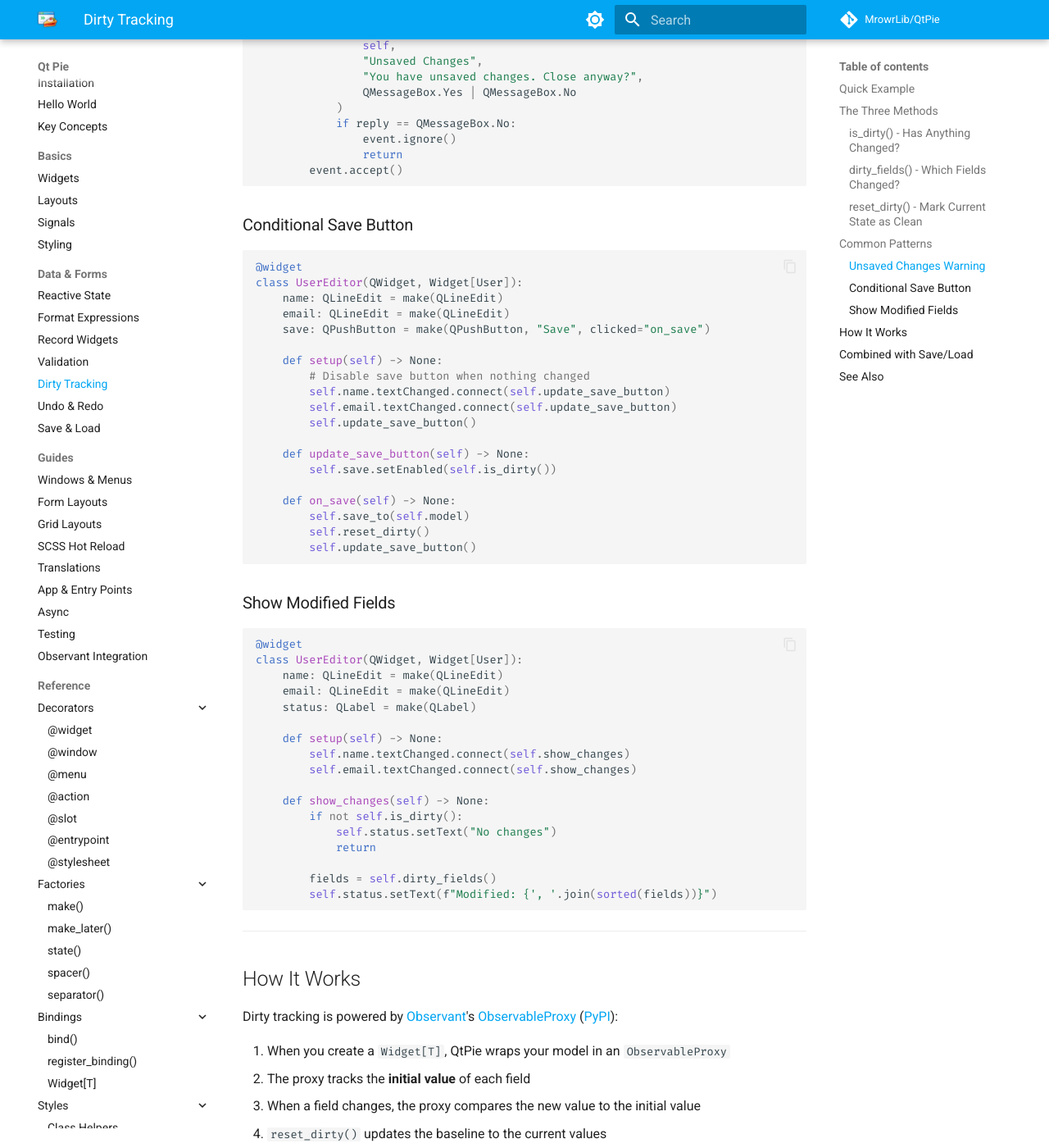
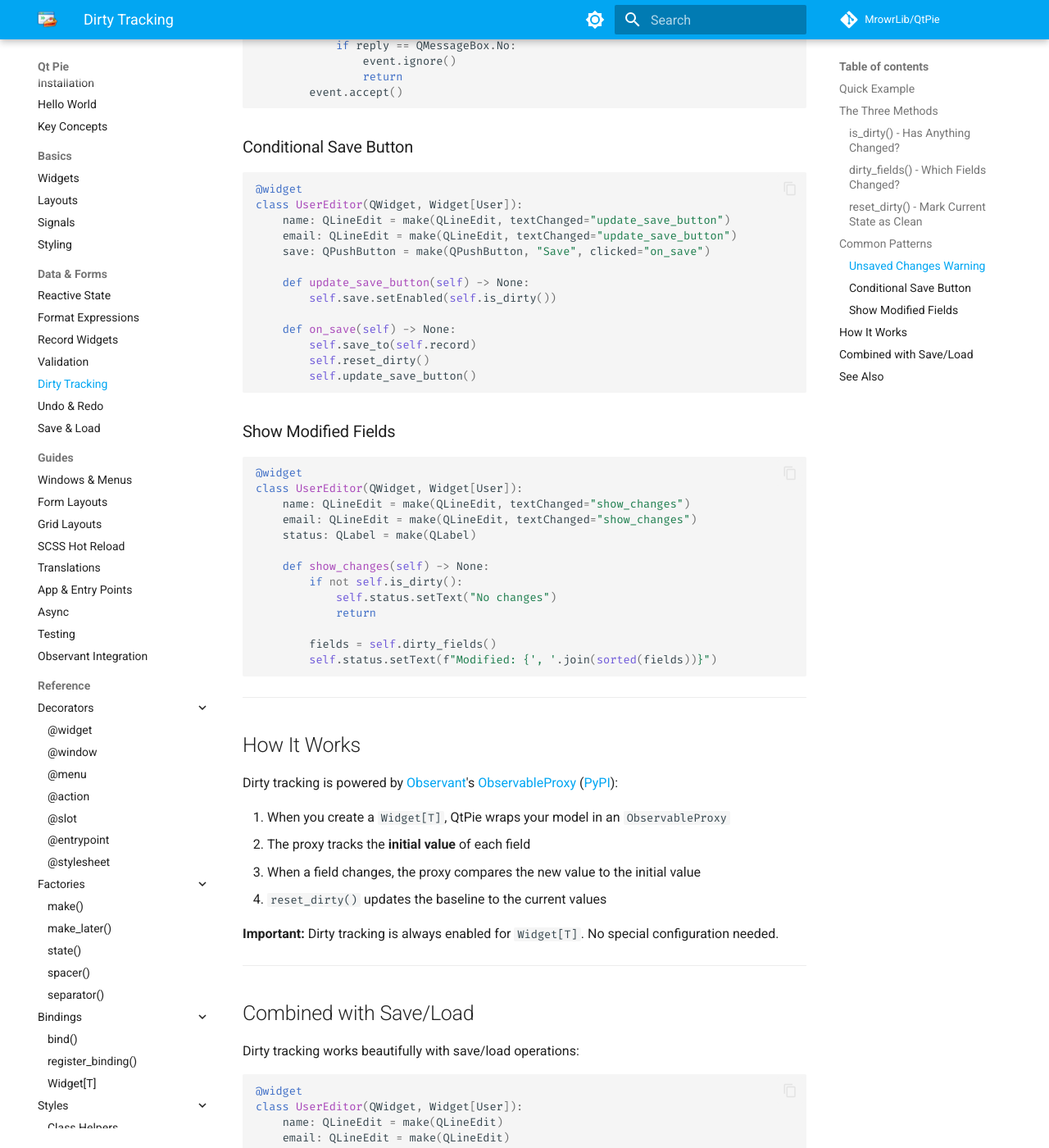
Before and after one commit to MrowrLib/QtPie, an MkDocs documentation site: the page built from docs/data/dirty.md, in a window 1280 px wide and 1400 px high, scrolled down 2620 px. Shown: the whole window at 82% size. Built offline with MkDocs 1.6.1 and Material for MkDocs 9.7.7, drawn with Linux system fonts in a browser that asks for light colours; comment, search, counter and statistics services are not loaded; some of the changed text lies outside the part shown.

Commit message:
fix connect() examples showing non-declarative

````diff
--- a/docs/data/dirty.md
+++ b/docs/data/dirty.md
@@ -18,15 +18,10 @@ class User:
 
 @widget
 class UserEditor(QWidget, Widget[User]):
-    name: QLineEdit = make(QLineEdit)
-    email: QLineEdit = make(QLineEdit)
+    name: QLineEdit = make(QLineEdit, textChanged="update_status")
+    email: QLineEdit = make(QLineEdit, textChanged="update_status")
     save: QPushButton = make(QPushButton, "Save", clicked="on_save")
     status: QLabel = make(QLabel)
-
-    def setup(self) -> None:
-        # Update status when fields change
-        self.name.textChanged.connect(self.update_status)
-        self.email.textChanged.connect(self.update_status)
 
     def update_status(self) -> None:
         if self.is_dirty():
@@ -35,7 +30,7 @@ class UserEditor(QWidget, Widget[User]):
             self.status.setText("No changes")
 
     def on_save(self) -> None:
-        self.save_to(self.model)
+        self.save_to(self.record)
         self.reset_dirty()  # Mark as clean after save
         self.status.setText("Saved!")
 ```
@@ -145,21 +140,15 @@ class DocumentEditor(QWidget, Widget[Document]):
 ```python
 @widget
 class UserEditor(QWidget, Widget[User]):
-    name: QLineEdit = make(QLineEdit)
-    email: QLineEdit = make(QLineEdit)
+    name: QLineEdit = make(QLineEdit, textChanged="update_save_button")
+    email: QLineEdit = make(QLineEdit, textChanged="update_save_button")
     save: QPushButton = make(QPushButton, "Save", clicked="on_save")
-
-    def setup(self) -> None:
-        # Disable save button when nothing changed
-        self.name.textChanged.connect(self.update_save_button)
-        self.email.textChanged.connect(self.update_save_button)
-        self.update_save_button()
 
     def update_save_button(self) -> None:
         self.save.setEnabled(self.is_dirty())
 
     def on_save(self) -> None:
-        self.save_to(self.model)
+        self.save_to(self.record)
         self.reset_dirty()
         self.update_save_button()
 ```
@@ -169,13 +158,9 @@ class UserEditor(QWidget, Widget[User]):
 ```python
 @widget
 class UserEditor(QWidget, Widget[User]):
-    name: QLineEdit = make(QLineEdit)
-    email: QLineEdit = make(QLineEdit)
+    name: QLineEdit = make(QLineEdit, textChanged="show_changes")
+    email: QLineEdit = make(QLineEdit, textChanged="show_changes")
     status: QLabel = make(QLabel)
-
-    def setup(self) -> None:
-        self.name.textChanged.connect(self.show_changes)
-        self.email.textChanged.connect(self.show_changes)
 
     def show_changes(self) -> None:
         if not self.is_dirty():
@@ -216,7 +201,7 @@ class UserEditor(QWidget, Widget[User]):
 
     def on_save(self) -> None:
         # Save proxy values to model
-        self.save_to(self.model)
+        self.save_to(self.record)
 
         # Mark as clean - nothing dirty anymore
         self.reset_dirty()
````
Also changed, not shown: docs/reference/decorators/window.md (+1 -2 lines).
